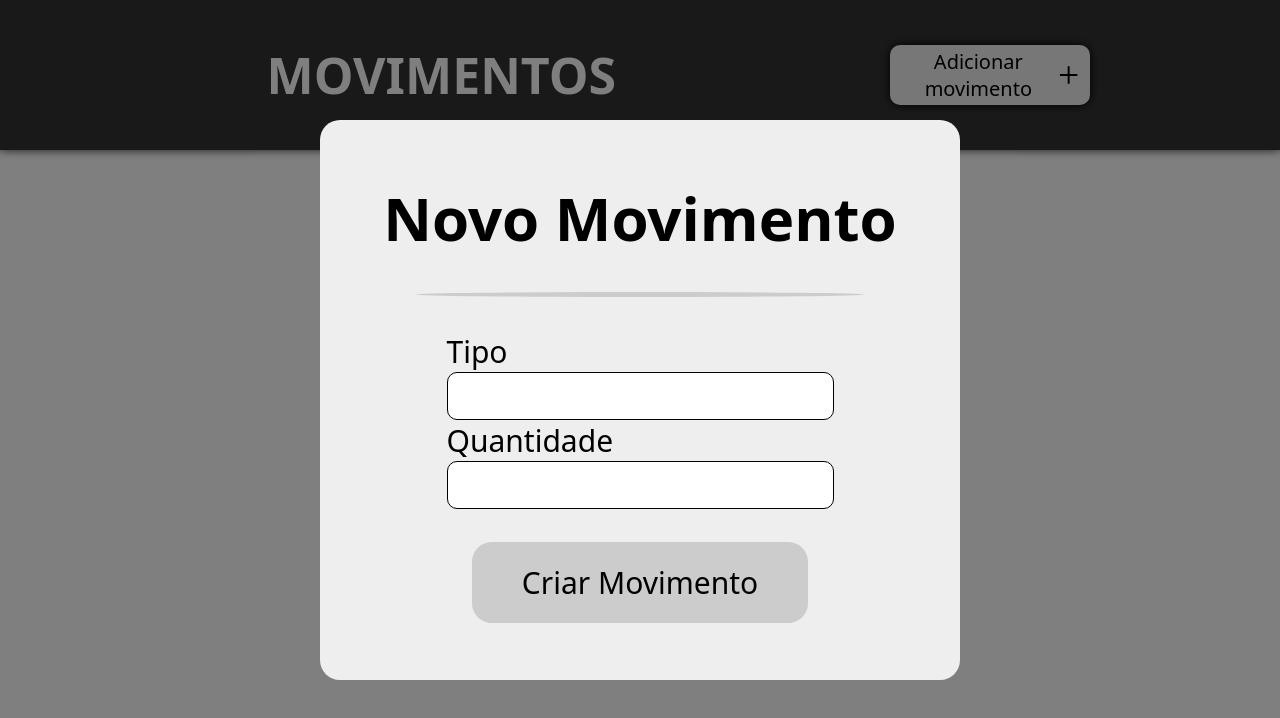
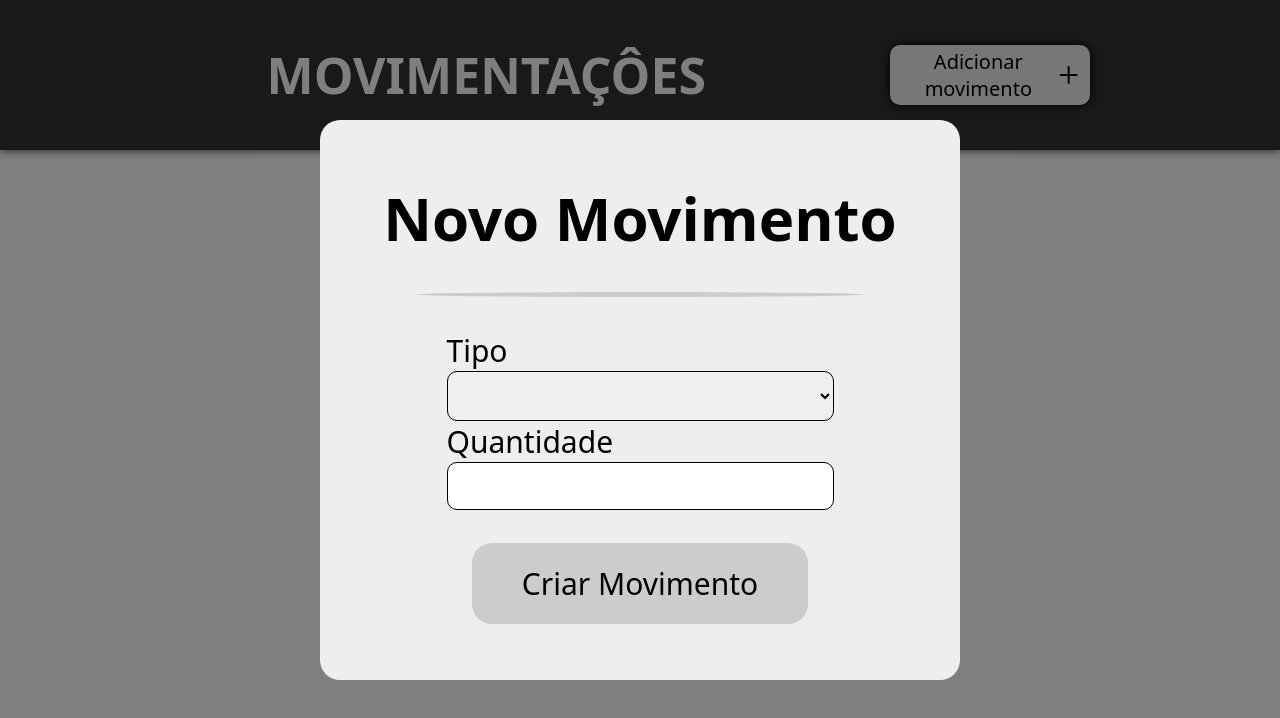
Before and after one commit to BlankSenai/controle-estoque-front, a Vue app: page /1/movimentacoes in a window 1280 px wide. Both pictures are taken after a click on the button "Adicionar movimento". Shown: the top 718 px of the page. Built offline with nearby package versions, Linux system fonts and the light colour scheme; some icons are missing.

Commit message:
fix moves view modal and text

```diff
--- a/src/components/CreateMovesModal.vue
+++ b/src/components/CreateMovesModal.vue
@@ -42,7 +42,11 @@ function validateInputs() {
 
         <div class="input-container">
             <label>Tipo</label>
-            <input v-model="type" :style="{border: inputColor}" type="text">
+            <select v-model="type" :style="{border: inputColor}">
+                <option value="" selected disabled hidden></option>
+                <option value="entrada">Entrada</option>
+                <option value="saida">Saída</option>
+            </select>
 
             <label>Quantidade</label>
             <input v-model="quantity" :style="{border: inputColor}" type="number">
@@ -94,7 +98,7 @@ h1 {
     font-size: 60px;
 }
 
-input {
+input, select {
     font-size: 26px;
     padding: 5px;
     border-radius: 10px;
--- a/src/views/MovesView.vue
+++ b/src/views/MovesView.vue
@@ -14,7 +14,7 @@
 <template>
   <CreateMovesModal v-if="showModal" @modal="openModal"/>
 
-  <HeaderComponent title="MOVIMENTOS" btnText="Adicionar movimento" @modal="openModal"/>
+  <HeaderComponent title="MOVIMENTAÇÔES" btnText="Adicionar movimento" @modal="openModal"/>
 </template>
 
 <style scoped>
```
